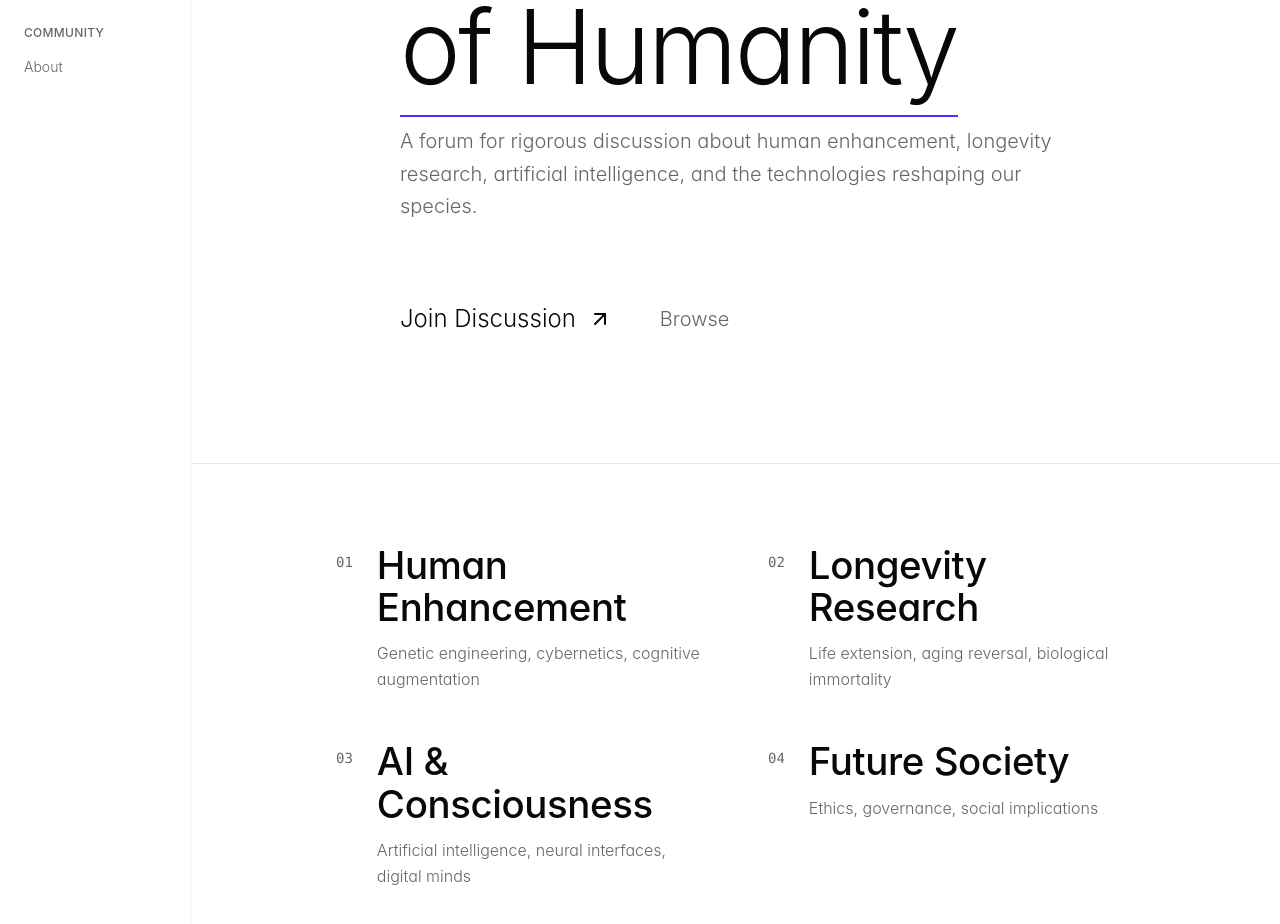
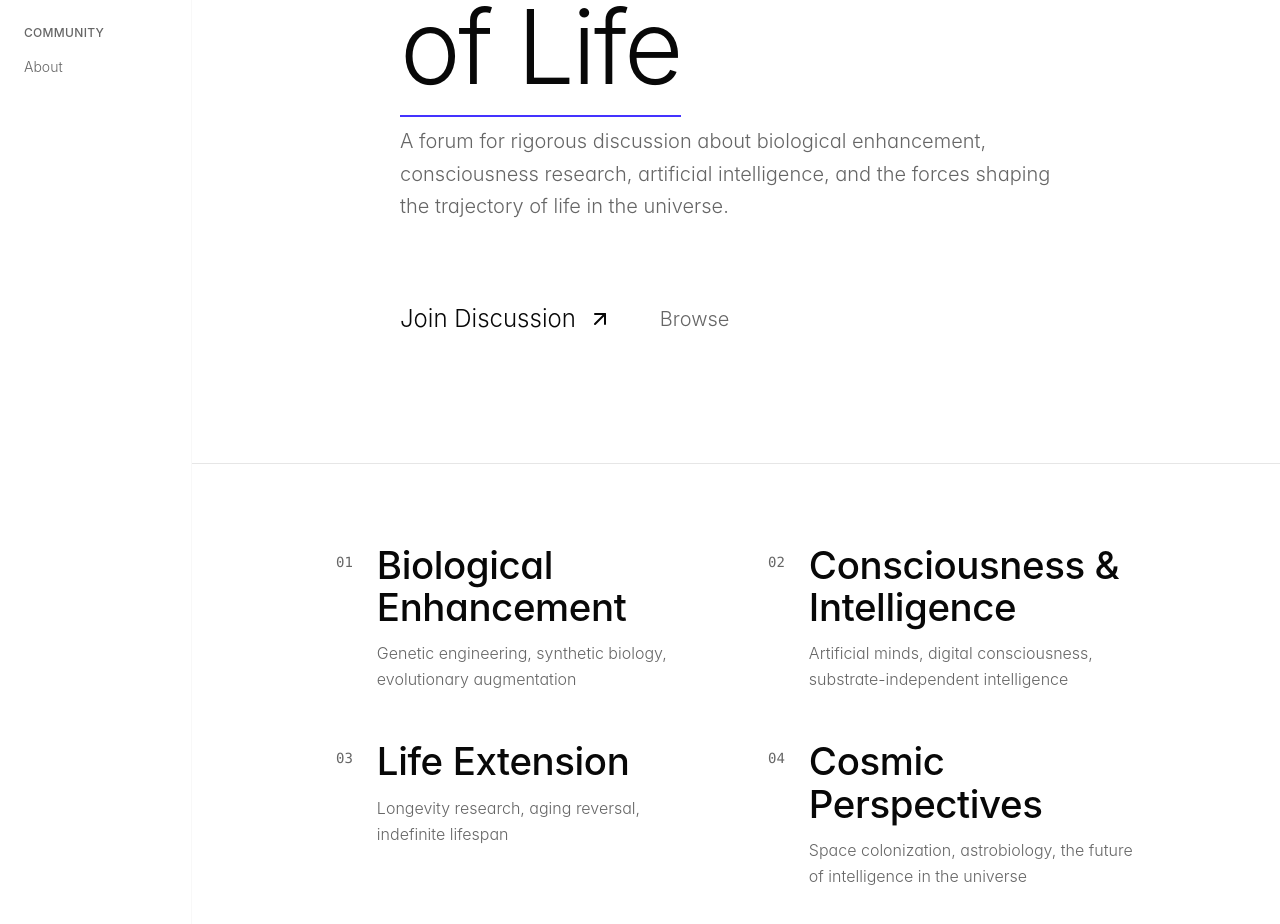
Before and after one commit to willjy1/transhumanismforum-8ea041fe, a React (Vite) app: page / in a window 1280 px wide. Shown: the part 300-1224 px from the top of the page. Built offline with nearby package versions, Linux system fonts and the light colour scheme.

Commit message:
Refine topic generalization
Update topics to be more general, encompassing the future of life beyond humanity, aligning with a broader range of thinkers' interests.

```diff
--- a/src/pages/Index.tsx
+++ b/src/pages/Index.tsx
@@ -35,7 +35,7 @@ const Index = () => {
                     The Future
                     <br />
                     <span className="relative">
-                      of Humanity
+                      of Life
                       <div className="absolute -bottom-2 left-0 w-full h-0.5 bg-accent animate-scale-in"
                            style={{ animationDelay: '0.8s', animationFillMode: 'both' }}>
                       </div>
@@ -43,9 +43,9 @@ const Index = () => {
                   </h1>
 
                   <p className="text-xl max-w-2xl leading-relaxed font-light text-muted-foreground">
-                    A forum for rigorous discussion about human enhancement,
-                    longevity research, artificial intelligence, and the technologies
-                    reshaping our species.
+                    A forum for rigorous discussion about biological enhancement,
+                    consciousness research, artificial intelligence, and the forces
+                    shaping the trajectory of life in the universe.
                   </p>
                 </div>
 
@@ -91,23 +91,23 @@ const Index = () => {
                 {[
                   {
                     number: "01",
-                    title: "Human Enhancement",
-                    description: "Genetic engineering, cybernetics, cognitive augmentation"
+                    title: "Biological Enhancement",
+                    description: "Genetic engineering, synthetic biology, evolutionary augmentation"
                   },
                   {
                     number: "02",
-                    title: "Longevity Research",
-                    description: "Life extension, aging reversal, biological immortality"
+                    title: "Consciousness & Intelligence",
+                    description: "Artificial minds, digital consciousness, substrate-independent intelligence"
                   },
                   {
                     number: "03",
-                    title: "AI & Consciousness",
-                    description: "Artificial intelligence, neural interfaces, digital minds"
+                    title: "Life Extension",
+                    description: "Longevity research, aging reversal, indefinite lifespan"
                   },
                   {
                     number: "04",
-                    title: "Future Society",
-                    description: "Ethics, governance, social implications"
+                    title: "Cosmic Perspectives",
+                    description: "Space colonization, astrobiology, the future of intelligence in the universe"
                   }
                 ].map((topic, index) => (
                   <div
```
